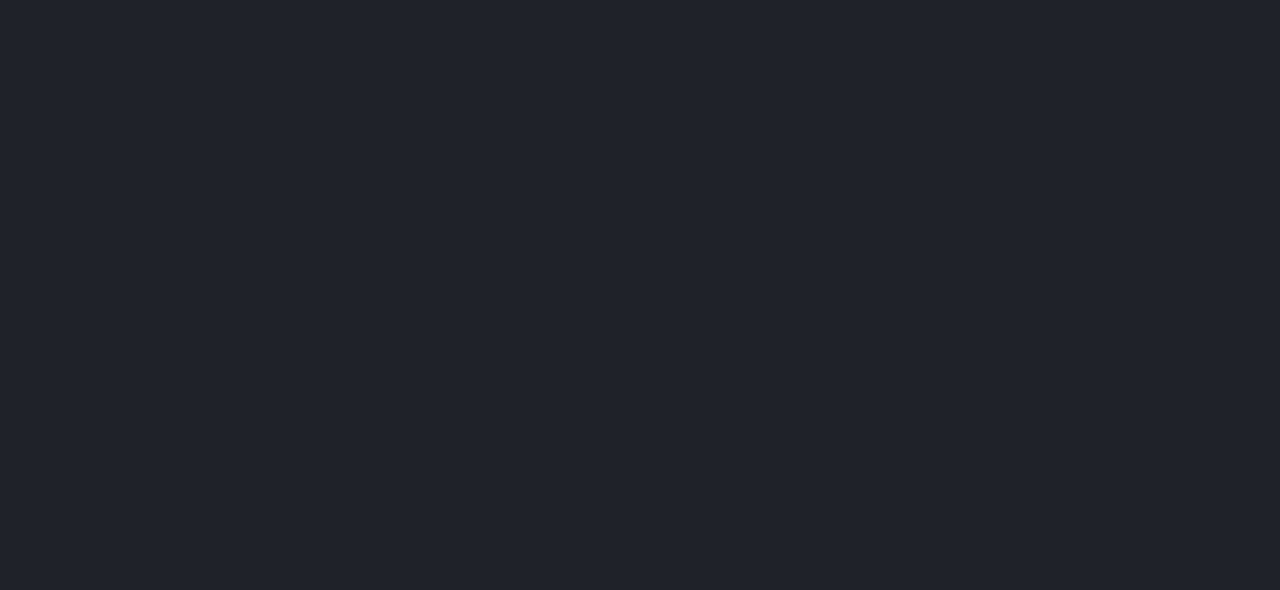
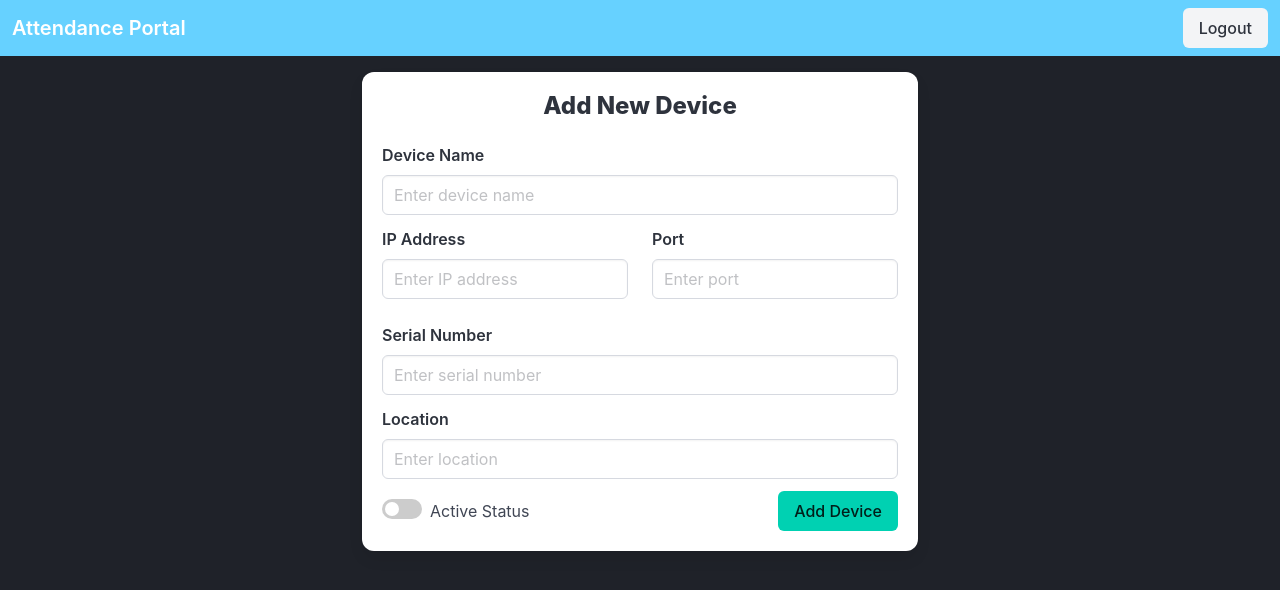
Before and after one commit to en-arnob/attendance-portal, a React (Vite) app: page /add-device in a window 1280 px wide. Before the commit this address had no page. Shown: the top 590 px of the page. Built offline with nearby package versions, Linux system fonts and the light colour scheme; sample sign-in values are in the browser's storage.

Commit message:
Manage Device Module

```diff
--- a/src/App.jsx
+++ b/src/App.jsx
@@ -4,6 +4,8 @@ import Login from "./pages/Login";
 import DeviceSync from "./pages/DeviceSync";
 import "bulma/css/bulma.min.css";
 import ProtectedRoute from "./components/ProtectedRoute";
+import AddDevice from "./pages/AddDevice";
+import ManageDevices from "./pages/ManageDevices";
 
 function App() {
   return (
@@ -29,6 +31,22 @@ function App() {
               </ProtectedRoute>
             }
           />
+          <Route
+            path="/add-device"
+            element={
+              <ProtectedRoute>
+                <AddDevice />
+              </ProtectedRoute>
+            }
+          />
+          <Route
+            path="/manage-devices"
+            element={
+              <ProtectedRoute>
+                <ManageDevices />
+              </ProtectedRoute>
+            }
+          />
           <Route path="/login" element={<Login />} />
         </Routes>
       </Router>
--- a/src/components/Layout.jsx
+++ b/src/components/Layout.jsx
@@ -5,7 +5,9 @@ const Layout = ({ children }) => {
   return (
     <>
       <Nav />
-      <main>{children}</main>
+      <div className="container mt-2 p-2">
+        <main>{children}</main>
+      </div>
     </>
   );
 };
--- a/src/components/MenuGrid.jsx
+++ b/src/components/MenuGrid.jsx
@@ -23,18 +23,17 @@ const MenuGrid = () => {
             </div>
           </div>
         </div>
-
         <div className="column is-half-tablet is-one-third-desktop is-one-quarter-widescreen">
           <div
             className="card notification has-background-dark has-text-white is-clickable has-text-centered"
             style={{ height: "150px" }}
-            // onClick={() => handleCardClick("Manage Device")}
+            onClick={() => navigate("/add-device")}
           >
             <div className="card-content">
               <span className="icon is-large mb-3">
-                <FaFingerprint size={32} className="has-text-info" />
+                <FaPlus size={32} className="has-text-info" />
               </span>
-              <p className="is-size-5">Manage Device</p>
+              <p className="is-size-5">Add Device</p>
             </div>
           </div>
         </div>
@@ -43,13 +42,13 @@ const MenuGrid = () => {
           <div
             className="card notification has-background-dark has-text-white is-clickable has-text-centered"
             style={{ height: "150px" }}
-            // onClick={() => handleCardClick("Add Device")}
+            onClick={() => navigate("/manage-devices")}
           >
             <div className="card-content">
               <span className="icon is-large mb-3">
-                <FaPlus size={32} className="has-text-info" />
+                <FaFingerprint size={32} className="has-text-info" />
               </span>
-              <p className="is-size-5">Add Device</p>
+              <p className="is-size-5">Manage Devices</p>
             </div>
           </div>
         </div>
--- a/src/components/Nav.jsx
+++ b/src/components/Nav.jsx
@@ -1,6 +1,9 @@
 import { useData } from "../context/DataContext";
+import { useNavigate } from "react-router-dom";
 
 const Nav = () => {
+  const navigate = useNavigate();
+
   const { methodSignout } = useData();
   return (
     <nav
@@ -9,10 +12,14 @@ const Nav = () => {
       aria-label="main navigation"
     >
       <div className="navbar-brand">
-        <p className="navbar-item has-text-white has-text-weight-semibold is-size-5">
-          {" "}
+        <p
+          onClick={() => navigate("/")}
+          className="navbar-item has-text-white has-text-weight-semibold is-size-5"
+          style={{ cursor: "pointer" }}
+        >
           <span className="is-large">Attendance Portal</span>
         </p>
+
         <a
           role="button"
           className="navbar-burger"
--- a/src/main.jsx
+++ b/src/main.jsx
@@ -1,6 +1,7 @@
 import { StrictMode } from 'react'
 import { createRoot } from 'react-dom/client'
 import "bulma/css/bulma.min.css";
+import "./styles.css";
 import App from './App.jsx'
 import { DataProvider } from "./context/DataContext";
 
--- /dev/null
+++ b/src/pages/AddDevice.jsx
@@ -0,0 +1,190 @@
+import { useState } from "react";
+import axios from "axios";
+import Layout from "../components/Layout";
+import Swal from "sweetalert2";
+
+const api = {
+  base: import.meta.env.VITE_API_BASE_URL,
+};
+
+const AddDevice = () => {
+  const [formData, setFormData] = useState({
+    device_name: "",
+    ip_address: "",
+    port: "",
+    serial_number: "",
+    location: "",
+    is_active: false,
+  });
+  const [isSubmitting, setIsSubmitting] = useState(false);
+  const [error, setError] = useState(null);
+
+  // Handle form input changes
+  const handleChange = (e) => {
+    const { name, value, type, checked } = e.target;
+    setFormData({
+      ...formData,
+      [name]: type === "checkbox" ? checked : value,
+    });
+  };
+
+  const handleSubmit = async (e) => {
+    e.preventDefault();
+    setIsSubmitting(true);
+    setError(null);
+
+    try {
+      const response = await axios.post(`${api.base}/v1/device-add`, formData);
+
+      if (response.status === 201) {
+        setFormData({
+          device_name: "",
+          ip_address: "",
+          port: "",
+          serial_number: "",
+          location: "",
+          is_active: false,
+        });
+        Swal.fire("Device added successfully!", "", "success");
+      }
+    } catch (err) {
+      console.error(err);
+      setError("Failed to add device. Please try again.");
+    //   Swal.fire(
+    //     "Error!",
+    //     "There was an issue syncing the device data. Please try again later.",
+    //     "error"
+    //   );
+      setIsSubmitting(false);
+    }
+  };
+
+  return (
+    <Layout>
+      <div className="columns is-centered">
+        <div className="column is-half">
+          <div className="box">
+            <h2 className="title is-4 has-text-centered">Add New Device</h2>
+            {error && <div className="notification is-danger">{error}</div>}
+            <form onSubmit={handleSubmit}>
+              {/* Device Name */}
+              <div className="field">
+                <label className="label">Device Name</label>
+                <div className="control">
+                  <input
+                    type="text"
+                    className="input"
+                    placeholder="Enter device name"
+                    name="device_name"
+                    value={formData.device_name}
+                    onChange={handleChange}
+                    required
+                  />
+                </div>
+              </div>
+
+              {/* IP Address and Port - Two Columns */}
+              <div className="columns">
+                {/* IP Address */}
+                <div className="column">
+                  <div className="field">
+                    <label className="label">IP Address</label>
+                    <div className="control">
+                      <input
+                        type="text"
+                        className="input"
+                        placeholder="Enter IP address"
+                        name="ip_address"
+                        value={formData.ip_address}
+                        onChange={handleChange}
+                        required
+                      />
+                    </div>
+                  </div>
+                </div>
+                {/* Port */}
+                <div className="column">
+                  <div className="field">
+                    <label className="label">Port</label>
+                    <div className="control">
+                      <input
+                        type="number"
+                        className="input"
+                        placeholder="Enter port"
+                        name="port"
+                        value={formData.port}
+                        onChange={handleChange}
+                      />
+                    </div>
+                  </div>
+                </div>
+              </div>
+
+              {/* Serial Number */}
+              <div className="field">
+                <label className="label">Serial Number</label>
+                <div className="control">
+                  <input
+                    type="text"
+                    className="input"
+                    placeholder="Enter serial number"
+                    name="serial_number"
+                    value={formData.serial_number}
+                    onChange={handleChange}
+                  />
+                </div>
+              </div>
+
+              {/* Location */}
+              <div className="field">
+                <label className="label">Location</label>
+                <div className="control">
+                  <input
+                    type="text"
+                    className="input"
+                    placeholder="Enter location"
+                    name="location"
+                    value={formData.location}
+                    onChange={handleChange}
+                  />
+                </div>
+              </div>
+
+              {/* Active Status and Submit Button in the Same Row */}
+              <div className="field is-flex is-justify-content-space-between is-align-items-center">
+                {/* Active Status */}
+                <div className="control">
+                  <label className="switch">
+                    <input
+                      type="checkbox"
+                      name="is_active"
+                      checked={formData.is_active}
+                      onChange={handleChange}
+                    />
+                    <span className="slider"></span>
+                  </label>
+                  <span className="ml-2">Active Status</span>
+                </div>
+
+                {/* Submit Button */}
+                <div className="control">
+                  <button
+                    type="submit"
+                    className={`button is-primary ${
+                      isSubmitting ? "is-loading" : ""
+                    }`}
+                    disabled={isSubmitting}
+                  >
+                    Add Device
+                  </button>
+                </div>
+              </div>
+            </form>
+          </div>
+        </div>
+      </div>
+    </Layout>
+  );
+};
+
+export default AddDevice;
--- a/src/pages/DeviceSync.jsx
+++ b/src/pages/DeviceSync.jsx
@@ -90,8 +90,9 @@ const DeviceSync = () => {
                   <h2 className="title is-5 has-text-white">
                     {card.device_name}
                   </h2>
+
                   <p className="content has-text-grey-lighter">
-                    {card.ip_address}
+                    {card.location} - {card.ip_address}
                   </p>
                   <button
                     onClick={() =>
--- /dev/null
+++ b/src/pages/ManageDevices.jsx
@@ -0,0 +1,13 @@
+import React from "react";
+import Layout from "../components/Layout";
+
+const ManageDevices = () => {
+  return (
+    <Layout>
+      <h1>Manage Devices</h1>
+      <p>Coming soon...</p>
+    </Layout>
+  );
+};
+
+export default ManageDevices;
--- /dev/null
+++ b/src/styles.css
@@ -0,0 +1,44 @@
+.switch {
+    position: relative;
+    display: inline-block;
+    width: 40px;
+    height: 20px;
+}
+
+.switch input {
+    opacity: 0;
+    width: 0;
+    height: 0;
+}
+
+.slider {
+    position: absolute;
+    cursor: pointer;
+    top: 0;
+    left: 0;
+    right: 0;
+    bottom: 0;
+    background-color: #ccc;
+    transition: 0.4s;
+    border-radius: 20px;
+}
+
+.slider:before {
+    position: absolute;
+    content: "";
+    height: 14px;
+    width: 14px;
+    left: 3px;
+    bottom: 3px;
+    background-color: white;
+    transition: 0.4s;
+    border-radius: 50%;
+}
+
+input:checked+.slider {
+    background-color: #4caf50;
+}
+
+input:checked+.slider:before {
+    transform: translateX(20px);
+}
```
